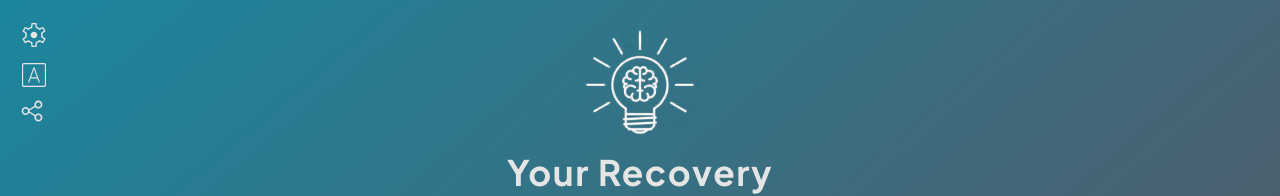
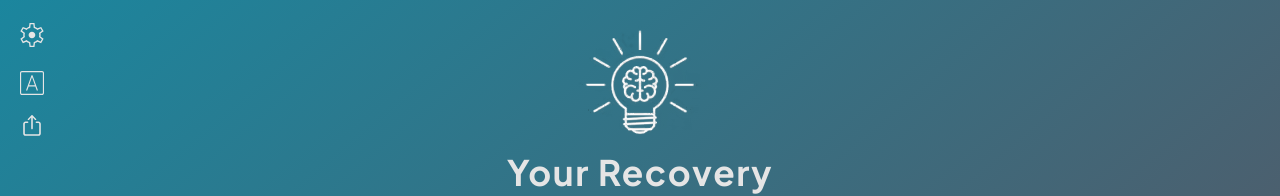
Before and after one commit to YourRecoveryToolbox/YourRecoveryToolbox.github.io, a React (Vite) app: page / in a window 1280 px wide. Shown: the top 196 px of the page. Built offline with nearby package versions, Linux system fonts and the light colour scheme.

Commit message:
minor formatting

```diff
--- a/src/App.css
+++ b/src/App.css
@@ -50,6 +50,9 @@ body {
 	position: absolute;
 	top: 12px;
 	left: 12px;
+	display: flex;
+	flex-direction: column;
+	row-gap: 0.25rem;
 }
 .footer {
 	display: flex;
--- a/src/components/ui/buttons/buttonStyles.css
+++ b/src/components/ui/buttons/buttonStyles.css
@@ -6,7 +6,6 @@
 	fill: var(--primary);
 }
 .btn {
-	width: 60px;
 	height: 80px;
 	border: none;
 	background-color: transparent;
--- a/src/components/ui/buttons/share/ShareIcon.jsx
+++ b/src/components/ui/buttons/share/ShareIcon.jsx
@@ -24,7 +24,7 @@ const ShareIcon = () => {
 			)}
 			{isIOS && <div dangerouslySetInnerHTML={{ __html: ShareIconApple }} />}
 			{isAndroid === null && isIOS === null && (
-				<div dangerouslySetInnerHTML={{ __html: ShareIconAndroid }} />
+				<div dangerouslySetInnerHTML={{ __html: ShareIconApple }} />
 			)}
 		</div>
 	);
--- a/src/data/data.js
+++ b/src/data/data.js
@@ -151,7 +151,7 @@ const data = [
 			{
 				title: 'Craving Alcohol at a Party',
 				content:
-					"<b>Delay:</b><br />  'I'll wait 15 minutes first.' <b>Escape:</b> Step outside or go to the bathroom.<br /> <br />  <b>Accept:</b><br />  'This urge will pass.'<br /> <br />  <b>Distract:</b><br />  Start a conversation with someone new.<br /> <br />  <b>Substitute:</b><br />  Grab a mocktail or soda instead.",
+					"<b>Delay:</b><br />  'I'll wait 15 minutes first.'<br /> <br />  <b>Escape:</b> Step outside or go to the bathroom.<br /> <br />  <b>Accept:</b><br />  'This urge will pass.'<br /> <br />  <b>Distract:</b><br />  Start a conversation with someone new.<br /> <br />  <b>Substitute:</b><br />  Grab a mocktail or soda instead.",
 				btnLabel: 'Beat the Craving',
 			},
 			{
--- a/src/metadata.json
+++ b/src/metadata.json
@@ -1 +1 @@
-{"buildMajor":1,"buildMinor":1,"buildRevision":97,"buildTag":"Production"}
+{"buildMajor":1,"buildMinor":1,"buildRevision":98,"buildTag":"Production"}
```
Also changed, not shown: 2 other files (tests, documents, lock files or other folders).
